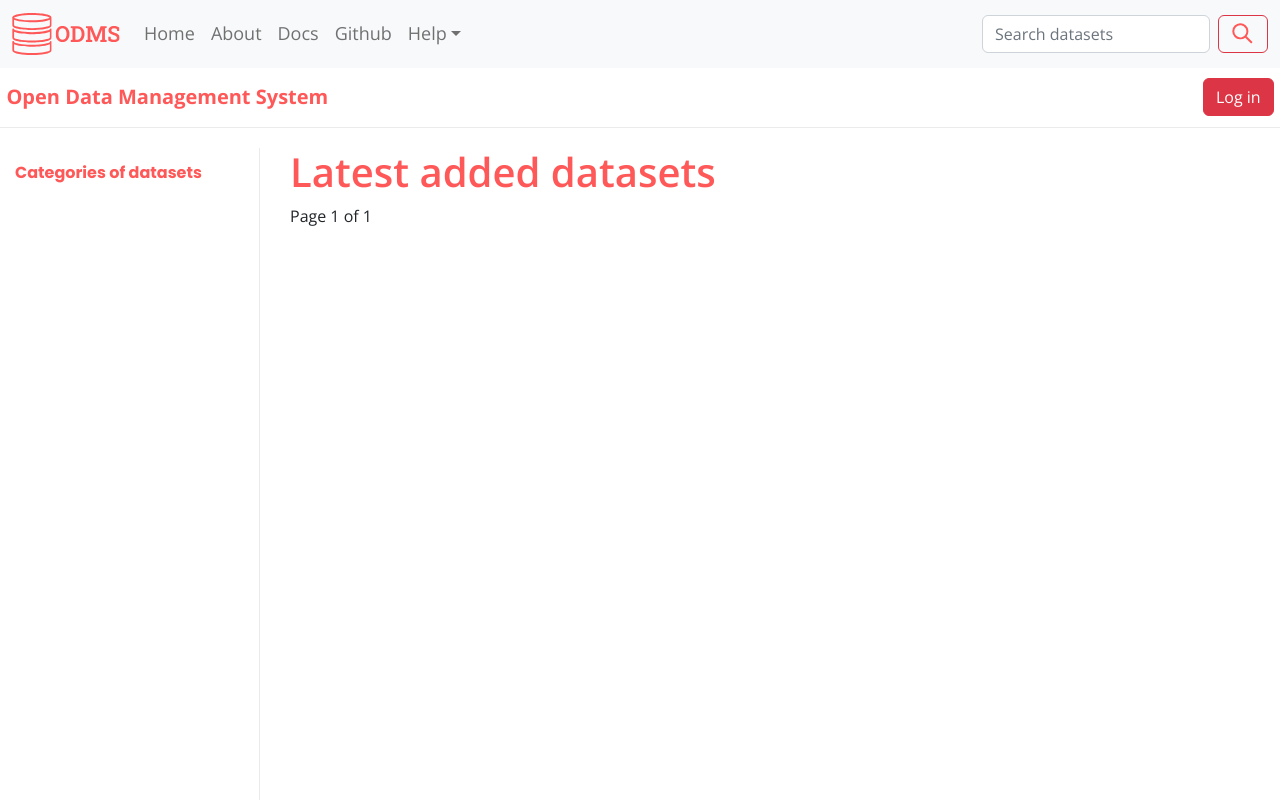
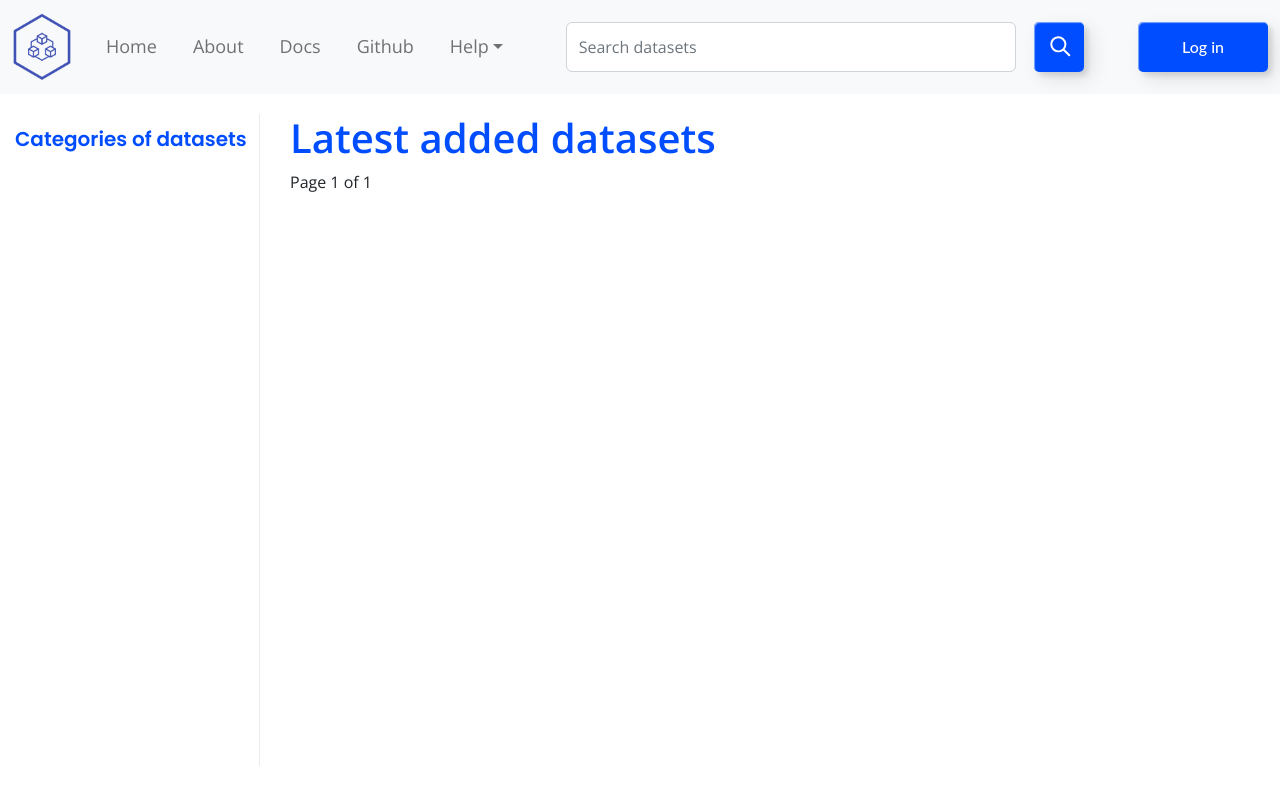
Before and after one commit to nikitosikvn1/django-odms-project, a Django app: page / in a window 1280 px wide. Run offline with Django 4.2, Linux system fonts and the light colour scheme; data that the repository does not hold is empty.

Commit message:
feat: Change logo, favicon and edit upper side of home page

```diff
--- a/publicdb/pdapp/static/pdapp/CSS/index.css
+++ b/publicdb/pdapp/static/pdapp/CSS/index.css
@@ -11,7 +11,7 @@
 
 .articles-headline {
     font-weight: 600;
-    color: var(--main-red);
+    color: var(--main-blue);
 }
 
 .articles-data a {
--- a/publicdb/pdapp/static/pdapp/CSS/layout-no-side.css
+++ b/publicdb/pdapp/static/pdapp/CSS/layout-no-side.css
@@ -1,5 +1,6 @@
 :root {
     --main-red: #ff5858;
+    --main-blue: #004dff;
     --nav-background: #f8f9fa;
     --border-color: #ebebeb;
     --hover-pink: #ffe1e1;
@@ -15,7 +16,7 @@ header {
 }
 
 #main-logo {
-    width: 108px;
+    width: 60px;
     height: auto;
 }
 
--- a/publicdb/pdapp/static/pdapp/CSS/layout.css
+++ b/publicdb/pdapp/static/pdapp/CSS/layout.css
@@ -1,5 +1,6 @@
 :root {
     --main-red: #ff5858;
+    --main-blue: #004dff;
     --nav-background: #f8f9fa;
     --border-color: #ebebeb;
     --hover-pink: #ffe1e1;
@@ -15,13 +16,14 @@ header {
 }
 
 #main-logo {
-    width: 108px;
+    max-width: 60px;
     height: auto;
 }
 
 .nav-link {
     font-size: 18px;
     position: relative;
+    margin: 0 10px;
 }
 
 .nav-link::before {
@@ -31,12 +33,12 @@ header {
     bottom: 0;
     width: 0%;
     height: 2px;
-    background-color: var(--main-red);
+    background-color: var(--main-blue);
     transition: 0.5s;
 }
 
 .nav-link:hover {
-    color: var(--main-red);
+    color: var(--main-blue);
     transition: 0.5s;
 }
 
@@ -45,34 +47,18 @@ header {
 }
 
 .search-img-wrap {
-    background-image: url(../IMG/search-passive.svg);
+    background-image: url(../IMG/search-active.svg);
     width: 24px;
     height: 24px;
+    position: absolute;
+    top: 50%;
+    left: 54%;
+    background-size: cover;
+    transform: translate(-50%, -50%);
 }
 
 #search-button:hover .search-img-wrap {
     background-image: url(../IMG/search-active.svg);
-}
-
-.headline-block {
-    width: 100vw;
-    height: 60px;
-    display: flex;
-    justify-content: center;
-    border-bottom: 1px solid var(--border-color);
-}
-
-.headline-content {
-    width: 99%;
-    display: flex;
-    justify-content: space-between;
-    align-items: center;
-}
-
-.headline {
-    font-size: 20px;
-    font-weight: 700;
-    color: var(--main-red);
 }
 
 .content {
@@ -97,9 +83,9 @@ header {
 }
 
 .logo-name {
-    font-size: 16px;
-    font-weight: 700;
-    color: var(--main-red);
+    font-size: 20px;
+    font-weight: 600;
+    color: var(--main-blue);
     margin-left: 15px;
 }
 
@@ -149,3 +135,72 @@ header {
 .main-content {
     width: 100%;
 }
+
+.btn1 {
+    width: 130px;
+    height: 50px;
+    margin-left: 10px;
+    color: #fff;
+    border-radius: 5px;
+    padding: 10px 25px;
+    font-family: 'Lato', sans-serif;
+    font-weight: 500;
+    background: transparent;
+    cursor: pointer;
+    transition: all 0.3s ease;
+    position: relative;
+    display: flex;
+    justify-content: center;
+    align-items: center;
+    box-shadow: inset 1px 1px 1px 0px rgba(255,255,255,.5),
+     7px 7px 20px 0px rgba(0,0,0,.1),
+     4px 4px 5px 0px rgba(0,0,0,.1);
+    outline: none;
+    font-size: 1rem;
+    text-decoration: none;
+    text-align: center;
+}
+
+.btn-layer {
+    background: var(--main-blue);
+    background: linear-gradient(0deg, var(--main-blue) 0%, var(--main-blue) 100%);
+    border: none;
+}
+
+.btn-layer:before {
+    height: 0%;
+    width: 2px;
+}
+
+.btn-layer:hover {
+    color: white;
+    box-shadow: 4px 4px 6px 0 rgba(255,255,255,.5),
+                -4px -4px 6px 0 rgba(116, 125, 136, .5),
+      inset -4px -4px 6px 0 rgba(255,255,255,.2),
+      inset 4px 4px 6px 0 rgba(0, 0, 0, .4);
+}
+
+.btn-square {
+    width: 30px;
+    height: 50px;
+}
+
+.navbar-tools {
+    display: flex;
+    justify-content: center;
+    align-items: center;
+    flex-grow: 1;
+}
+
+@media (min-width: 768px) {
+    .navbar-tools {
+        display: flex;
+        justify-content: center;
+        align-items: center;
+        flex-grow: 1;
+    }
+}
+
+.search-input {
+    width: 450px;
+}
--- a/publicdb/pdapp/templates/pdapp/layout-no-side.html
+++ b/publicdb/pdapp/templates/pdapp/layout-no-side.html
@@ -7,7 +7,7 @@
     <meta http-equiv="X-UA-Compatible" content="IE=edge">
     <meta http-equiv="Cache-Control" content="no-cache">
     <meta name="viewport" content="width=device-width, initial-scale=1.0">
-    <link rel="shortcut icon" type="image/png" href="{% static 'pdapp/IMG/favicon.png' %}"/>
+    <link rel="shortcut icon" type="image/png" href="{% static 'pdapp/IMG/logo_transparent_notext.png' %}"/>
     <!-- FONTS -->
     <link rel="preconnect" href="https://fonts.googleapis.com">
     <link rel="preconnect" href="https://fonts.gstatic.com" crossorigin>
@@ -25,7 +25,7 @@
         <header>
             <nav class="navbar navbar-expand-lg bg-light">
                 <div class="container-fluid">
-                    <a class="navbar-brand" href="{% url 'index' %}"><img src="{% static 'pdapp/IMG/logo-no-background.svg' %}" alt="ODMS" id="main-logo"></a>
+                    <a class="navbar-brand" href="{% url 'index' %}"><img src="{% static 'pdapp/IMG/logo_transparent_notext.png' %}" alt="ODMS" id="main-logo"></a>
                     <button class="navbar-toggler" type="button" data-bs-toggle="collapse" data-bs-target="#navbarSupportedContent" aria-controls="navbarSupportedContent" aria-expanded="false" aria-label="Toggle navigation">
                         <span class="navbar-toggler-icon"></span>
                     </button>
--- a/publicdb/pdapp/templates/pdapp/layout.html
+++ b/publicdb/pdapp/templates/pdapp/layout.html
@@ -7,7 +7,7 @@
     <meta http-equiv="X-UA-Compatible" content="IE=edge">
     <meta http-equiv="Cache-Control" content="no-cache">
     <meta name="viewport" content="width=device-width, initial-scale=1.0">
-    <link rel="shortcut icon" type="image/png" href="{% static 'pdapp/IMG/favicon.png' %}"/>
+    <link rel="shortcut icon" type="image/png" href="{% static 'pdapp/IMG/logo_transparent_notext.png' %}"/>
     <!-- FONTS -->
     <link rel="preconnect" href="https://fonts.googleapis.com">
     <link rel="preconnect" href="https://fonts.gstatic.com" crossorigin>
@@ -26,17 +26,18 @@
 <body>
     <div class="wrapper">
         <header>
-            <nav class="navbar navbar-expand-lg bg-light">
+            <nav class="navbar navbar-expand-lg bg-light d-flex justify-content-between">
                 <div class="container-fluid">
-                    <a class="navbar-brand" href="{% url 'index' %}"><img src="{% static 'pdapp/IMG/logo-no-background.svg' %}" alt="ODMS" id="main-logo"></a>
+                    <a class="navbar-brand" href="{% url 'index' %}"><img src="{% static 'pdapp/IMG/logo_transparent_notext.png' %}" alt="ODMS" id="main-logo"></a>
                     <button class="navbar-toggler" type="button" data-bs-toggle="collapse" data-bs-target="#navbarSupportedContent" aria-controls="navbarSupportedContent" aria-expanded="false" aria-label="Toggle navigation">
                         <span class="navbar-toggler-icon"></span>
                     </button>
-                    <div class="collapse navbar-collapse" id="navbarSupportedContent">
+
+                    <div class="collapse navbar-collapse justify-content-center align-items-center" id="navbarSupportedContent">
                         <ul class="navbar-nav me-auto mb-2 mb-lg-0">
                             <li class="nav-item"><a class="nav-link" aria-current="page" href="{% url 'index' %}">Home</a></li>
                             <li class="nav-item"><a class="nav-link" href="#">About</a></li>
-                            <li class="nav-item"><a class="nav-link" href="https://dolaran.github.io/IM12_theme_2_BD_22_course_work/" target="_blank">Docs</a></li>
+                            <li class="nav-item"><a class="nav-link" href="https://nikitosikvn1.github.io/DB_REST_API/" target="_blank">Docs</a></li>
                             <li class="nav-item"><a class="nav-link" href="#">Github</a></li>
                             <li class="nav-item dropdown">
                                 <a class="nav-link dropdown-toggle" href="#" role="button" data-bs-toggle="dropdown" aria-expanded="false">Help</a>
@@ -49,31 +50,29 @@
                             </li>
                             <!-- <li class="nav-item"><a class="nav-link disabled">Disabled</a></li> -->
                         </ul>
-                        <form class="d-flex" role="search" action="{% url 'index' %}" method="get">
-                            <input class="form-control me-2" type="search" placeholder="Search datasets" aria-label="Search" name="search">
-                            <button class="btn btn-outline-danger" id="search-button" type="submit">
-                                <div class="search-img-wrap"></div>
-                            </button>
-                        </form>
-                    </div>
-                </div>
-            </nav>
-            <div class="headline-block">
-                <div class="headline-content">
-                    <div class="headline">
-                        <span>Open Data Management System</span>
-                    </div>
-                    <div class="headline-login">
+                        <div class="navbar-tools">
+                            <form class="d-flex" role="search" action="{% url 'index' %}" method="get">
+                                <input class="form-control me-2 search-input" type="search" placeholder="Search datasets" aria-label="Search" name="search">
+                                <button class="btn1 btn-layer btn-square" type="submit">
+                                    <div class="search-img-wrap"></div>
+                                </button>
+                            </form>
+                        </div>
                         <div class="login">
                             {% if user.is_authenticated %}
-                                <a href="{% url 'profile' %}" class="btn btn-danger open-login-form">Profile</a>
+                                <a href="{% url 'profile' %}" class="btn1 btn-layer">
+                                    <div class="text-reg">Profile</div>
+                                </a>
                             {% else %}
-                                <a href="{% url 'auth' %}" class="btn btn-danger open-login-form">Log in</a>
+                                <a href="{% url 'auth' %}" class="btn1 btn-layer">
+                                    <div class="text-reg">Log in</div>
+                                </a>
                             {% endif %}
                         </div>
                     </div>
+
                 </div>
-            </div>
+            </nav>
         </header>
         <main>
             <div class="content">
```
Also changed, not shown: publicdb/pdapp/static/pdapp/IMG/logo_transparent.png (added), publicdb/pdapp/static/pdapp/IMG/logo_transparent_notext.png (added).
